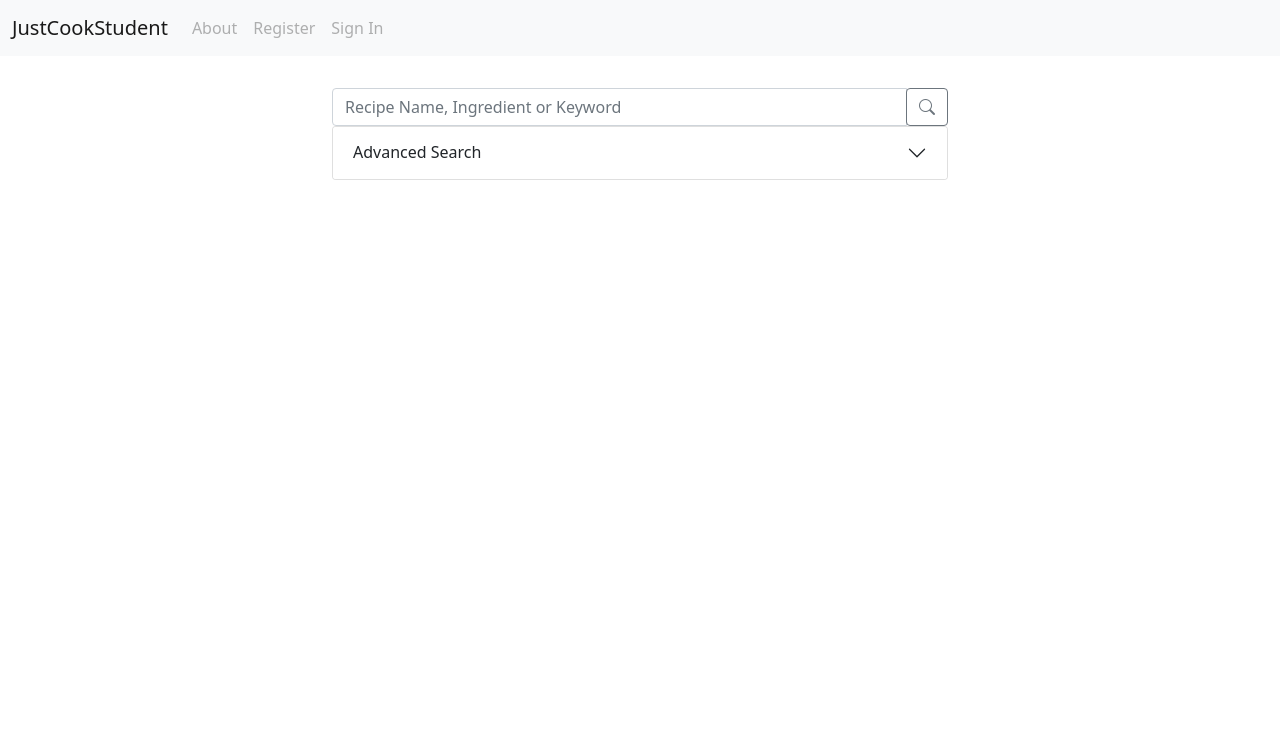
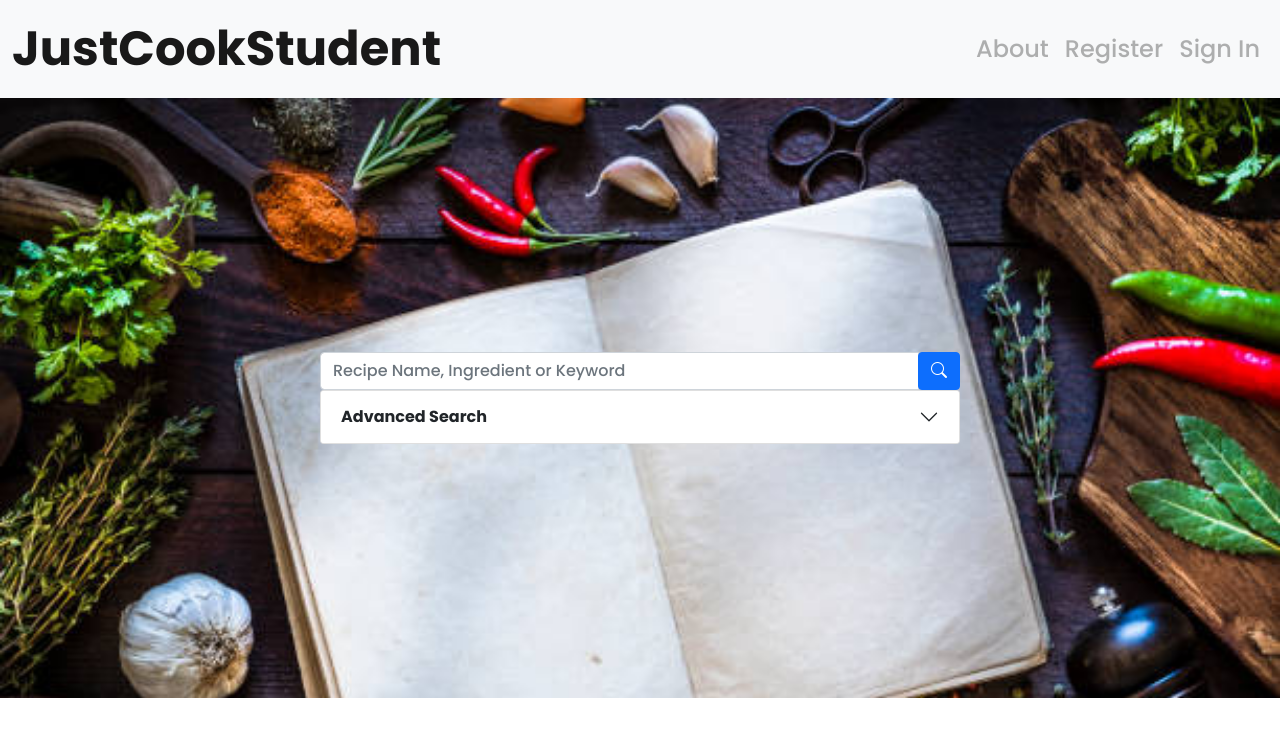
Before and after one commit to JHoweWowe/Honours-Project-Code, a Flask app: page / in a window 1280 px wide. Shown: the top 737 px of the page. Run offline with Flask 2, Linux system fonts and the light colour scheme; some libraries are stand-ins or nearby versions.

Commit message:
Clean mainpage and relevant recipes section UI

```diff
--- a/static/css/base.css
+++ b/static/css/base.css
@@ -1,33 +1,86 @@
 /** First Mobile Responsive Design approach **/
+body {
+    font-family: 'Poppins', 'Roboto', sans-serif !important;
+}
+
+#nav-title {
+    font-weight: 700;
+    font-size: 1.5rem;
+}
+.nav-item {
+    font-size: 1.5rem;
+}
+
+#outer-search-container {
+    background-image: url(../default_image.jpg);
+    background-size: cover;
+    z-index: 100;
+    position: relative;
+}
 #search-container {
+    min-height: 50vh;
+    display: flex;
+    justify-content: center;
+    align-items: center;
+}
+#advanced-search-title {
+    font-weight: 700;
+}
+#test-submit {
+    width: 100vw;
+}
+
+#featured-recipes-container {
     margin: 32px auto;
 }
+#featured-student-recipes-title {
+    font-weight: 700;
+}
+.card-title {
+    font-weight: 700;
+    font-size: 2rem;
+}
+.card-text {
+    margin-bottom: 4px;
+}
+.recipe-more-info-div {
+    position: absolute;
+    bottom: 16px;
+}
+
+/** Retrieved Recipes **/
 #relevant-recipes-title-div {
     display: flex;
     align-items: center;
-    margin: 8px auto;
 }
+
 #block-title {
     margin-left: 1rem;
-    font-family: var(--bs-body-font-family);
     font-size: calc(2.5rem + 1.5vw);
 }
+
 #relevant-recipes-row-div {
     justify-content: center;
 }
-#featured-recipe-container {
+#relevant-recipes-header-block-div {
+    margin: 8px auto;
+}
+
+#featured-recipe-container, #relevant-recipe-container {
     margin: 8px auto;
     padding: 8px;
-}
-#relevant-recipe-container {
-    margin: 8px auto;
-    width: 95%;
-    padding: 8px;
+    height: 650px;
 }
 
 /** Screens larger than 768px which is default breakpoint **/
 @media screen and (min-width: 768px) {
+    #nav-title {
+        font-size: 3rem; /** Should be variable? **/
+    }
     #search-container {
+        min-height: 75vh;
+    }
+    #test-submit {
         width: 50vw;
     }
     #featured-recipe-container {
--- a/templates/base.html
+++ b/templates/base.html
@@ -11,6 +11,10 @@
     <link href="https://cdn.jsdelivr.net/npm/bootstrap@5.1.0/dist/css/bootstrap.min.css" rel="stylesheet" integrity="sha384-KyZXEAg3QhqLMpG8r+8fhAXLRk2vvoC2f3B09zVXn8CA5QIVfZOJ3BCsw2P0p/We" crossorigin="anonymous">
     <link rel="stylesheet" href="https://cdn.jsdelivr.net/npm/bootstrap-icons@1.7.2/font/bootstrap-icons.css">
 
+    <!-- Google Fonts -->
+    <link rel="preconnect" href="https://fonts.googleapis.com">
+    <link rel="preconnect" href="https://fonts.gstatic.com" crossorigin>
+    <link href="https://fonts.googleapis.com/css2?family=Poppins:wght@100;500;700;900&family=Roboto:wght@400&display=swap" rel="stylesheet">
 </head>
 
 <body>
@@ -18,23 +22,19 @@
     <!-- HEADER -->
     <nav class="navbar navbar-expand-md navbar-light bg-light">
         <div class="container-fluid">
-            <a class="navbar-brand" href="{{ url_for('index') }}">JustCookStudent</a>
+            <a class="navbar-brand" id="nav-title" href="{{ url_for('index') }}">JustCookStudent</a>
             <button class="navbar-toggler" type="button" data-bs-toggle="collapse" data-bs-target="#navbarNav" aria-controls="navbarNav" aria-expanded="false" aria-label="Toggle navigation">
                 <span class="navbar-toggler-icon"></span>
             </button>
 
-            <div class="collapse navbar-collapse" id="navbarNav">
-                <ul class="navbar-nav">
+            <div class="collapse navbar-collapse text-right" id="navbarNav">
+                <ul class="navbar-nav ms-auto">
                     <li class="nav-item">
                         <a class="nav-link disabled" href="#">About</a>
                     </li>
-                </ul>
-                <ul class="navbar-nav">
                     <li class="nav-item">
                         <a class="nav-link disabled" href="#">Register</a>
                     </li>
-                </ul>
-                <ul class="navbar-nav">
                     <li class="nav-item">
                         <a class="nav-link disabled" href="#">Sign In</a>
                     </li>
--- a/templates/index.html
+++ b/templates/index.html
@@ -6,12 +6,13 @@
 {% block content %}
 
     <!-- SEARCH RECIPES -->
-    <div class="container" id="search-container">
+    <div id="outer-search-container">
+      <div id="search-container">
         <form id="test-submit" action="/search" method="GET">
             <div class="input-group">
                 <input type="text" name="q" class="form-control" placeholder="Recipe Name, Ingredient or Keyword">
                 <span class="input-group-append">
-                  <button class="btn btn-outline-secondary" type="submit">
+                    <button class="btn btn-primary" type="submit">
                         <i class="bi bi-search"></i>
                     </button>
                 </span>
@@ -21,7 +22,7 @@
                 <div class="accordion-item">
                   <h2 class="accordion-header" id="flush-headingOne">
                     <button class="accordion-button collapsed" type="button" data-bs-toggle="collapse" data-bs-target="#flush-collapseOne" aria-expanded="false" aria-controls="flush-collapseOne">
-                    Advanced Search
+                      <span id="advanced-search-title">Advanced Search</span>
                     </button>
                   </h2>
                   <div id="flush-collapseOne" class="accordion-collapse collapse" aria-labelledby="flush-headingOne" data-bs-parent="#accordionFlushExample">
@@ -56,19 +57,21 @@
             </div>
         </form>
       </div>
+    </div>
 
     <!-- FEATURED RECIPES -->
     <div class="container" id="featured-recipes-container">
         <div class="row" style="margin: 0px auto">
             {% if featured_recipes_data | length > 0 %}
             <div class="col-md-12">
-              <h1>Featured Recipes</h1>
+              <h1 id="featured-student-recipes-title">Featured Student Recipes</h1>
             </div>
               {% for d in featured_recipes_data %}
               <div class="col-md card" id="featured-recipe-container">
                   <img class="card-img" src="{{ d.image_url }}" alt="{{ d.description }}">
                   <div class="card-body">
                       <h5 class="card-title">{{ d.title }}</h5>
+                      <div class="card-body-details-div">
                         <p class="card-text">Dietary Requirements:
                           {% if d.dietary_requirements | length == 0 %}
                           None
@@ -78,7 +81,10 @@
                         </p>
                         <p class="card-text">Average Rating: {{ d.average_rating }} / 5</p>
                         <p class="card-text">Number of Ratings: {{ d.number_of_ratings }}</p>
+                      </div>
+                      <div class="recipe-more-info-div">
                         <a href="{{ url_for('view_recipe', id = d._id) }}" class="btn btn-primary">More Info</a>
+                      </div>
                   </div>
               </div>
               {% endfor %}
```
Also changed, not shown: templates/recipes.html (+5 -2 lines). Lines whose indentation alone changed are shown as unchanged.
